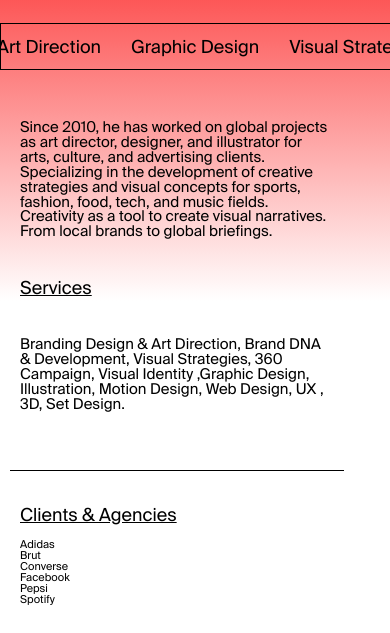
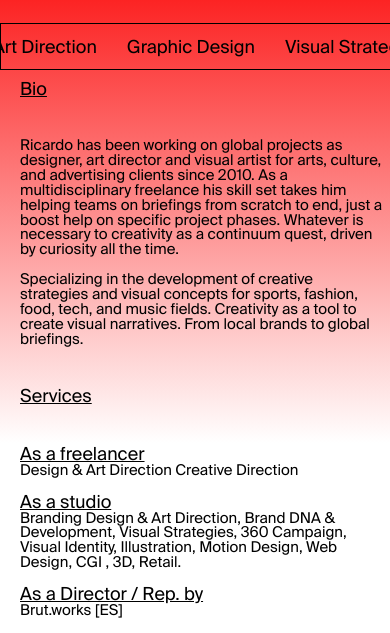
Before and after one commit to Pedr0Leite/ricardoleite-studio-web, a Next.js app: page /about in a window 390 px wide. Shown: the part 900-1533 px from the top of the page. Built offline with nearby package versions, Linux system fonts and the light colour scheme; a web font is replaced by a local one.

Commit message:
12-11-2023

```diff
--- a/components/Navbar/NavbarMobile.tsx
+++ b/components/Navbar/NavbarMobile.tsx
@@ -39,7 +39,7 @@ export default function NavbarMobile() {
               <ul>
                 <Link
                 className={styles.navMobileLinks}
-                href="/projectIndex"
+                href="/project-index"
                 >
                   <span>Index</span>
                 </Link>
--- a/components/ProjectIndexBlock/ProjectIndexBlock.styled.ts
+++ b/components/ProjectIndexBlock/ProjectIndexBlock.styled.ts
@@ -19,7 +19,8 @@ export const ProjectIndexBlockDiv = styled.div`
   }
 
   @media only screen and (max-width: 800px) {
-    column-gap: 25px;
+    // column-gap: 25px;
+    column-gap: 0px;
     margin: 0;
 
     &:hover{
--- a/pages/about.tsx
+++ b/pages/about.tsx
@@ -8,6 +8,7 @@ import mainImg from "../public/About/main1.png";
 import mainAbstrc from "../public/About/RL_Logotype_3D.png";
 import Image from "next/image";
 import SlidingText from "@/components/SlidingText";
+import Link from "next/link";
 
 export default function About() {
   return (
@@ -77,26 +78,55 @@ export default function About() {
             </div>
           </div>
         </div>
-          <SlidingText/>
+        <SlidingText />
         <div className={styles.secondBlock}>
-          <div className={styles.secondBlockLeftTitle}></div>
+          <div className={styles.secondBlockLeftTitle}>Bio</div>
           <div className={styles.secondBlockLeft}>
             <p>
-              Since 2010, he has worked on global projects as art director,
-              designer, and illustrator for arts, culture, and advertising
-              clients. Specializing in the development of creative strategies
-              and visual concepts for sports, fashion, food, tech, and music
-              fields. Creativity as a tool to create visual narratives. From
-              local brands to global briefings.
+              Ricardo has been working on global projects as designer, art
+              director and visual artist for arts, culture, and advertising
+              clients since 2010. As a multidisciplinary freelance his skill set
+              takes him helping teams on briefings from scratch to end, just a
+              boost help on specific project phases. Whatever is necessary to
+              creativity as a continuum quest, driven by curiosity all the time.
+              <br />
+              <br />
+              Specializing in the development of creative strategies and visual
+              concepts for sports, fashion, food, tech, and music fields.
+              Creativity as a tool to create visual narratives. From local
+              brands to global briefings.
             </p>
           </div>
           <div className={styles.secondBlockRightTitle}>Services</div>
           <div className={styles.secondBlockRight}>
-            <p>
-              Branding Design & Art Direction, Brand DNA & Development, Visual
-              Strategies, 360 Campaign, Visual Identity ,Graphic Design,
-              Illustration, Motion Design, Web Design, UX , 3D, Set Design.
-            </p>
+            <div>
+              <div className={styles.secondBlockRightTitle}>
+                As a freelancer
+              </div>
+              <ul className={styles.secondBlockRightList}>
+                <li>Design & Art Direction Creative Direction</li>
+              </ul>
+            </div>
+              <br />
+            <div>
+              <div className={styles.secondBlockRightTitle}>As a studio</div>
+              <ul className={styles.secondBlockRightList}>
+                <li>
+                  Branding Design & Art Direction, Brand DNA & Development,
+                  Visual Strategies, 360 Campaign, Visual Identity,
+                  Illustration, Motion Design, Web Design, CGI , 3D, Retail.
+                </li>
+              </ul>
+            </div>
+            <br />
+            <div>
+              <div className={styles.secondBlockRightTitle}>
+                As a Director / Rep. by
+              </div>
+              <ul className={styles.secondBlockRightList}>
+                <li>Brut.works [ES]</li>
+              </ul>
+            </div>
           </div>
         </div>
         <div className={styles.thirdBlock}>
@@ -109,29 +139,38 @@ export default function About() {
               <li>Facebook</li>
               <li>Pepsi</li>
               <li>Spotify</li>
+              <li>WeArePi</li>
+              <li>Brut</li>
+              <li>CloudFactory</li>
+              <li>Ridley Scott Creative Group</li>
+              <li>Nike</li>
             </ul>
           </div>
           <div className={styles.thirdBlockTitle}></div>
           <div className={styles.thirdBlockText}>
             <ul>
-              <li>WeArePi</li>
-              <li>Brut</li>
-              <li>CloudFactory</li>
-              <li>Ridley Scott Creative Group</li>
-              <li>Nike</li>
               <li>KNAS Agency</li>
               <li>YourMajesty</li>
-            </ul>
-          </div>
-          <div className={styles.thirdBlockTitle}></div>
-          <div className={styles.thirdBlockText}>
-            <ul>
               <li>WeTransfer</li>
               <li>LeGuessWho?</li>
               <li>Mr.Frank</li>
               <li>Pepsi</li>
               <li>Experimenta</li>
               <li>Adobe</li>
+            </ul>
+          </div>
+          <div className={styles.thirdBlockTitle}>Magazines</div>
+          <div className={styles.thirdBlockText}>
+            <ul>
+              <li>Kinfolk v38 / Rituals, Winter, 2020</li>
+              <li>IdN v22n3: Designer Typefaces, 2015</li>
+              <li>IdN v20n4: Paper Special, 2014</li>
+              <li>Soirée graphique n°6, 2013</li>
+              <li>IdN v19n4: Shapes-in-Pattern, 2013</li>
+              <li>Étapes, France, 2013</li>
+              <li>Creative Review, June, 2012</li>
+              <li>IDN v19/ Shaping their own patterns, 2012</li>
+              <li>C.R. , Monograph Barcelona, 2012</li>
             </ul>
           </div>
         </div>
@@ -152,25 +191,25 @@ export default function About() {
               <li>FRESH - Cutting Edge Illustrations, Slanted 2012</li>
             </ul>
           </div>
-          <div className={styles.thirdBlockTitle}>Magazines</div>
-          <div className={styles.thirdBlockText}>
-            <ul>
-              <li>Kinfolk v38 / Rituals, Winter, 2020</li>
-              <li>IdN v22n3: Designer Typefaces, 2015</li>
-              <li>IdN v20n4: Paper Special, 2014</li>
-              <li>Soirée graphique n°6, 2013</li>
-              <li>IdN v19n4: Shapes-in-Pattern, 2013</li>
-              <li>Étapes, France, 2013</li>
-              <li>Creative Review, June, 2012</li>
-              <li>IDN v19/ Shaping their own patterns, 2012</li>
-              <li>C.R. , Monograph Barcelona, 2012</li>
-            </ul>
-          </div>
           <div className={styles.thirdBlockTitle}>Prizes</div>
           <div className={styles.thirdBlockText}>
             <ul>
               <li>Clio Awards / C.F, 2023</li>
               <li>ADCN / 2x Silver Lamp / C.F., 2022</li>
+            </ul>
+          </div>
+          <div className={styles.thirdBlockTitle}>Contacts</div>
+          <div className={styles.thirdBlockText}>
+            <ul>
+              <li>Exhibition & Lectures</li>
+              <li>ricardo@ricardoleite.net</li>
+              <br />
+              <li>Creative Direction</li>
+              <li>Brut Representation/US/UK/ES</li>
+              <li>sara@brut.works</li>
+              <br />
+              <li>Freelancer inquiries availability/</li>
+              <li>info@ricardoleite.net</li>
             </ul>
           </div>
         </div>
@@ -183,15 +222,17 @@ export default function About() {
           </div>
           <div className={styles.thirdBlockTitle}></div>
           <div className={styles.thirdBlockText}>
-            <p>All rights reserved 2023</p>
+            {/* <p>All rights reserved 2023</p> */}
           </div>
           <div className={styles.thirdBlockTitle}></div>
           <div className={styles.thirdBlockText}>
+          <p>All rights reserved 2023</p>
+          <br/>
             <p>
               Type by <u>ABC Dinamo</u>
             </p>
             <p>
-              Site by <u>Pedro Leite</u>
+              Site by <Link href="https://www.linkedin.com/in/pedromgleite/">Pedro Leite</Link>
             </p>
           </div>
         </div>
--- a/styles/About.module.css
+++ b/styles/About.module.css
@@ -133,11 +133,13 @@
 } */
 
 .secondBlock {
-  height: 423px;
+  /* height: 423px; */
+  height: 600px;
   border-bottom: 1px solid black;
   display: grid;
   grid-template-columns: 1.7fr 1fr;
-  grid-template-rows: 0.7fr 1.3fr;
+  /* grid-template-rows: 0.7fr 1.3fr; */
+  grid-template-rows: 0.3fr 1.7fr;
   column-gap: 79px;
   row-gap: 40px;
   margin: 0 15px 0 15px;
@@ -156,7 +158,7 @@
   color: #000000;
 }
 
-.secondBlockRightTitle {
+.secondBlockLeftTitle, .secondBlockRightTitle {
   font-family: "SuisseIntl-Regular";
   font-style: normal;
   font-weight: 400;
@@ -168,11 +170,16 @@
   align-items: flex-end;
 }
 
+.secondBlockRightList {
+  list-style-type: none;
+}
+
 .thirdBlock {
   height: 415px;
   border-bottom: 1px solid black;
   display: grid;
-  grid-template-rows: 0.7fr 1.3fr;
+  /* grid-template-rows: 0.7fr 1.3fr; */
+  grid-template-rows: 0.3fr 1.7fr;
   grid-template-columns: repeat(3, 1fr);
   column-gap: 79px;
   row-gap: 40px;
@@ -357,6 +364,10 @@
     width: 66vw;
     height: 63%;
   }
+
+  .thirdBlockText {
+    font-size: calc(8px + 1vw);
+  }
 }
 
 
@@ -376,7 +387,7 @@
 
   .mainAbstrcImg {
     height: 60vh;
-    width: 96vw;
+    width: 90vw;
     background-size: contain;
   }
 
@@ -411,6 +422,10 @@
     color: #000000;
   }
 
+  .secondBlock, .thirdBlock {
+    /* grid-template-rows: 0.7fr 1.3fr; */
+    height: 500px;
+  }
 }
 
 @media only screen and (max-width: 600px) {
@@ -457,7 +472,8 @@
   }
 
   .firstBlockLeft div:nth-child(3) {
-    margin: 0px 25px 0px 0px;
+    /* margin: 0px 25px 0px 0px; */
+    margin: 0px 25px -35px 0px;
   }
 
   .worksDetailsText {
@@ -475,8 +491,10 @@
 
   .secondBlock {
     height: 380px;
-    margin: 0px 50px 25px 10px;
-    padding: 10px;
+    /* margin: 0px 50px 25px 10px; */
+    margin: 0px 0 25px 10px;
+    /* padding: 10px; */
+    padding: 10px 10px 200px 10px;
     display: flex;
     flex-direction: column;
   }
@@ -497,7 +515,8 @@
     display: flex;
     flex-direction: column;
     height: auto;
-    margin: 25px 50px 25px 10px;
+    /* margin: 25px 50px 25px 10px; */
+    margin: 25px 0px 25px 10px;
     padding: 10px;
     row-gap: 15px;
   }
@@ -515,8 +534,8 @@
   }
 
   .mainAbstrcImg {
-    height: 58vh;
-    width: 99vw;
+    height: 56vh;
+    width: 100vw;
   }
 
   .mainAbstrcOverlapImg {
--- a/styles/globals.css
+++ b/styles/globals.css
@@ -653,7 +653,7 @@ body {
 
   .marquee {
     bottom: 0;
-    width: 100vw;
+    width: 101vw;
     max-width: none;
   }
 }
```
